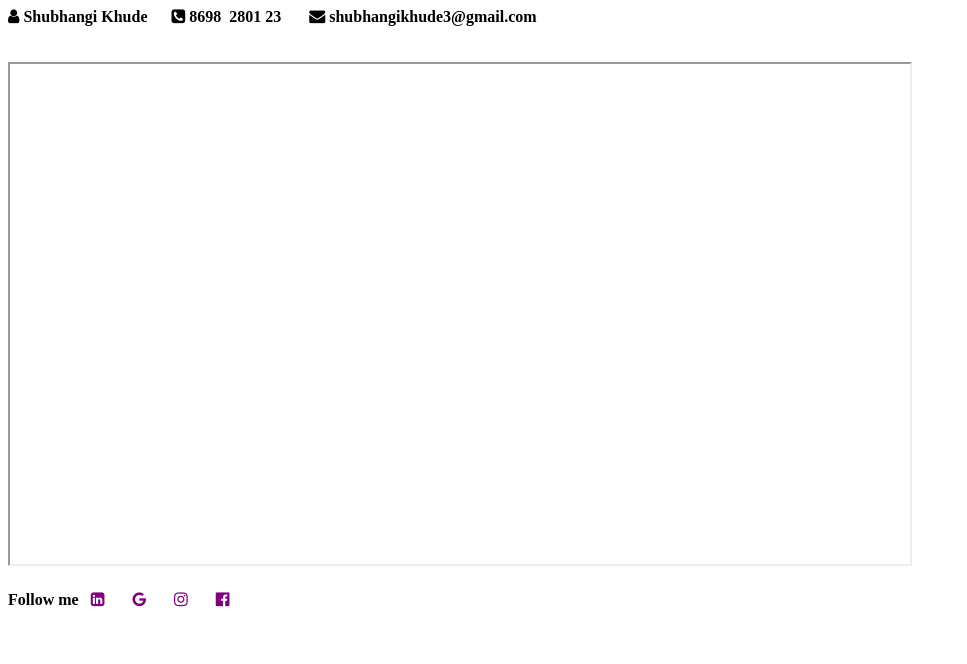
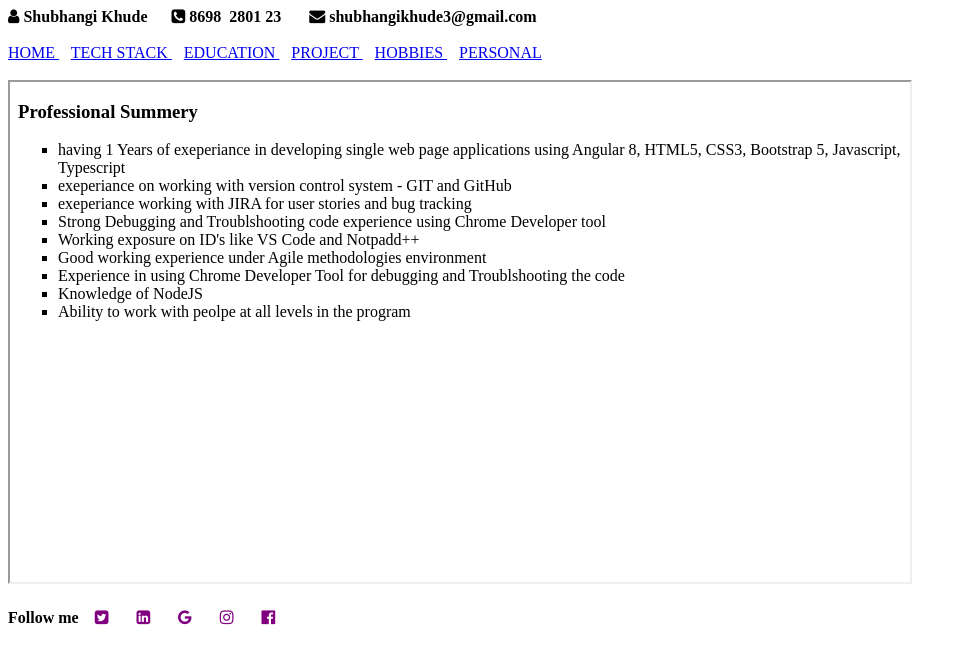
Before and after one commit to ShubhangiKhude/MyProfile, a plain HTML site: page index.html in a window 1280 px wide. Shown: the whole page, without its empty margins (0-967 px from the left). Drawn offline with Linux system fonts and the light colour scheme.

Commit message:
Added Education, Hobbies and personal details pages.
Added Education, Hobbies and personal details pages.

```diff
--- a/index.html
+++ b/index.html
@@ -1,20 +1,41 @@
 <!DOCTYPE html>
 <html>
-    <head>
-        <title> Index page </title>
-        <link rel="stylesheet" href="https://cdnjs.cloudflare.com/ajax/libs/font-awesome/4.7.0/css/font-awesome.min.css">
-    </head>
-    <body>
+
+<head>
+    <title>Index page</title>
+    <link rel="stylesheet" href="https://cdnjs.cloudflare.com/ajax/libs/font-awesome/4.7.0/css/font-awesome.min.css" />
+</head>
+
+<body>
+    <header>
         <i class="fa fa-user" aria-hidden="true"></i>
         <b>Shubhangi Khude</b>&nbsp;&nbsp;&nbsp;&nbsp;&nbsp;
         <i class="fa fa-phone-square" aria-hidden="true"></i>
         <b> 8698 &nbsp;2801&nbsp;23 </b>&nbsp;&nbsp;&nbsp;&nbsp;&nbsp;
         <i class="fa fa-envelope" aria-hidden="true"></i>
-        <b> shubhangikhude3@gmail.com </b><br><br><br>
-        <iframe width="900px" height="500px"></iframe><br>
-        <h4> Follow me &nbsp;&nbsp;<i class="fa fa-linkedin-square" aria-hidden="true" style="color: purple;"></i>&nbsp;&nbsp;&nbsp;&nbsp;&nbsp;&nbsp;
-            <i class="fa fa-google" aria-hidden="true" style="color: purple;"></i>&nbsp;&nbsp;&nbsp;&nbsp;&nbsp;&nbsp;
-            <i class="fa fa-instagram" aria-hidden="true" style="color: purple;"></i>&nbsp;&nbsp;&nbsp;&nbsp;&nbsp;&nbsp;
-            <i class="fa fa-facebook-official" aria-hidden="true" style="color: purple;"></i></h4>
-    </body>
+        <b> shubhangikhude3@gmail.com </b><br /><br />
+    </header>
+
+    <a href="home.html" target="myFrame"> HOME </a>&nbsp;&nbsp;
+    <a href="techStak.html" target="myFrame"> TECH STACK </a>&nbsp;&nbsp;
+    <a href="education.html" target="myFrame"> EDUCATION </a>&nbsp;&nbsp;
+    <a href="home.html" target="myFrame"> PROJECT </a>&nbsp;&nbsp;
+    <a href="hobbies.html" target="myFrame"> HOBBIES </a>&nbsp;&nbsp;
+    <a href="personal.html" target="myFrame"> PERSONAL </a><br><br>
+
+    <iframe height="500px" width="900px" name="myFrame" src="home.html"></iframe><br/>
+
+    <footer>
+        <h4>
+            Follow me &nbsp;&nbsp;
+            <i class="fa fa-twitter-square" aria-hidden="true" style="color: purple"></i>&nbsp;&nbsp;&nbsp;&nbsp;&nbsp;&nbsp;
+            <i class="fa fa-linkedin-square" aria-hidden="true"
+                style="color: purple"></i>&nbsp;&nbsp;&nbsp;&nbsp;&nbsp;&nbsp;
+            <i class="fa fa-google" aria-hidden="true" style="color: purple"></i>&nbsp;&nbsp;&nbsp;&nbsp;&nbsp;&nbsp;
+            <i class="fa fa-instagram" aria-hidden="true" style="color: purple"></i>&nbsp;&nbsp;&nbsp;&nbsp;&nbsp;&nbsp;
+            <i class="fa fa-facebook-official" aria-hidden="true" style="color: purple"></i>
+        </h4>
+    </footer>
+</body>
+
 </html>
```
Also changed, not shown: hobbies.html (added, +18 -0 lines), personal.html (added, +31 -0 lines), photo_Identy.jpg (added).
